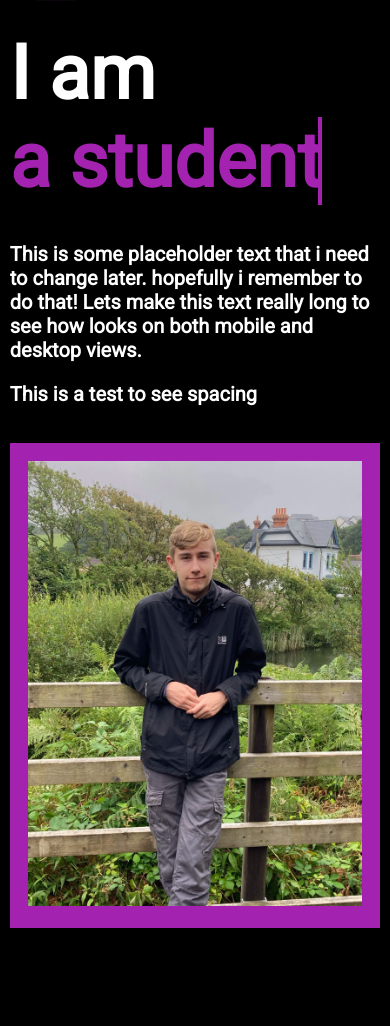
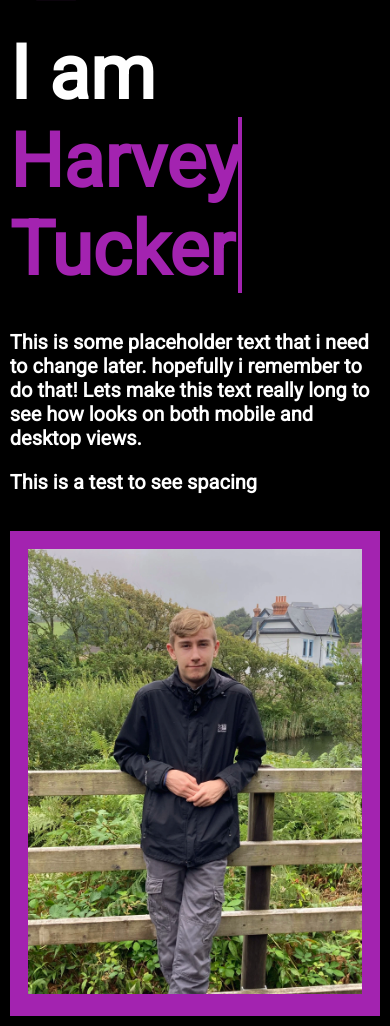
Before and after one commit to Harvelon365/Harvelon365.github.io, a PHP site: page / in a window 390 px wide. Shown: the part 84-1110 px from the top of the page. Before the commit the page ends 1012 px from the top, so only its background shows below. Run offline with PHP 8.4, Linux system fonts and the light colour scheme.

Commit message:
Fixed some issues with mobile animation compatability

```diff
--- a/css/styles.css
+++ b/css/styles.css
@@ -113,10 +113,24 @@ li a:where(:hover, :focus-visible){
     width: 100%;
     background-color: black;
     border-left: 4px solid #a323b0;
-    animation: typewriter 4s steps(12) infinite;
+    animation: typewriterDesktop 4s steps(12) infinite;
 }
 
-@keyframes typewriter{
+@media screen and (max-width: 1050px){
+    .text.sec-text::before{
+        content: "";
+        position: absolute;
+        top: 0;
+        left: 0;
+        height: 100%;
+        width: 100%;
+        background-color: black;
+        border-left: 4px solid #a323b0;
+        animation: typewriterMobile 4s steps(12) infinite;
+    }
+}
+
+@keyframes typewriterDesktop{
     40%, 60%{
         left: calc(100% + 4px);
     }
@@ -124,6 +138,16 @@ li a:where(:hover, :focus-visible){
         left: 0%;
     }
 }
+
+@keyframes typewriterMobile{
+    0%{
+        left: calc(100% + 4px);
+    }
+    100%{
+        left: calc(100% + 4px);
+    }
+}
+
 
 .top-image-container{
     background-color: #a323b0;
--- a/index.html
+++ b/index.html
@@ -26,7 +26,7 @@
         <div class="landing">
             <div class="top-text-container">
                 <span class="text first-text">I am<br></span>
-                <span class="text sec-text">Harvey Tucker</span>
+                <span class="text sec-text" id="nameHere">Harvey Tucker</span>
                 <p id="startParagraph">This is some placeholder text that i need to change later. hopefully i remember to do that! Lets make this text really long to see how looks on both mobile and desktop views.</p>
                 <p>This is a test to see spacing</p>
             </div>
--- a/js/main.js
+++ b/js/main.js
@@ -5,13 +5,16 @@ const textload = () => {
         text.textContent = "Harvey Tucker."
     }, 0);
     setTimeout(() => {
-        text.textContent = "a student."
+        if (window.innerWidth < 1050) {text.textContent = "Harvey Tucker"}
+        else {text.textContent = "a student."}
     }, 4000);
     setTimeout(() => {
-        text.textContent = "a programmer."
+        if (window.innerWidth < 1050) {text.textContent = "Harvey Tucker"}
+        else {text.textContent = "a programmer."}
     }, 8000);
     setTimeout(() => {
-        text.textContent = "a legend."
+        if (window.innerWidth < 1050) {text.textContent = "Harvey Tucker"}
+        else {text.textContent = "a developer."}
     }, 12000);
 }
 
```
